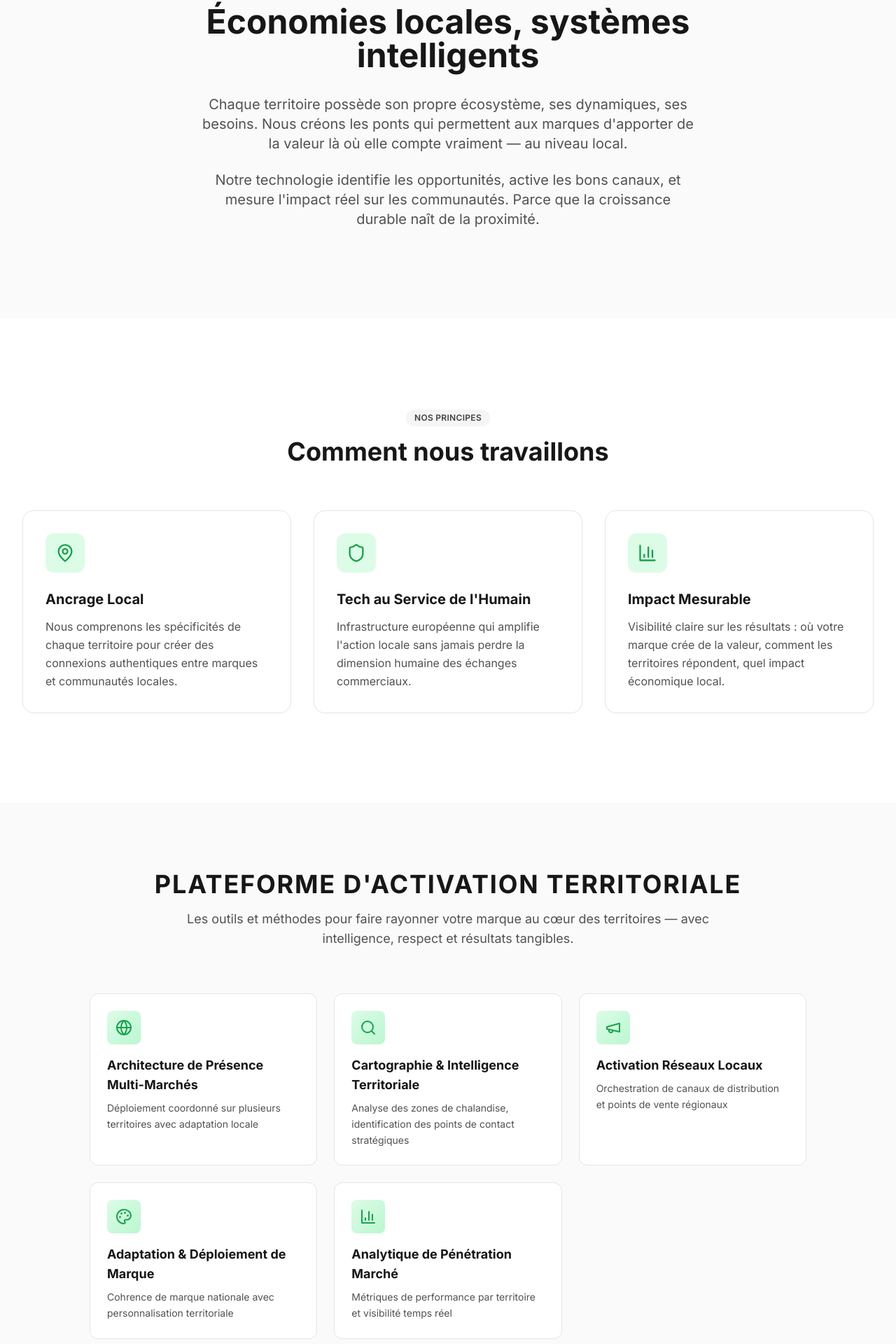
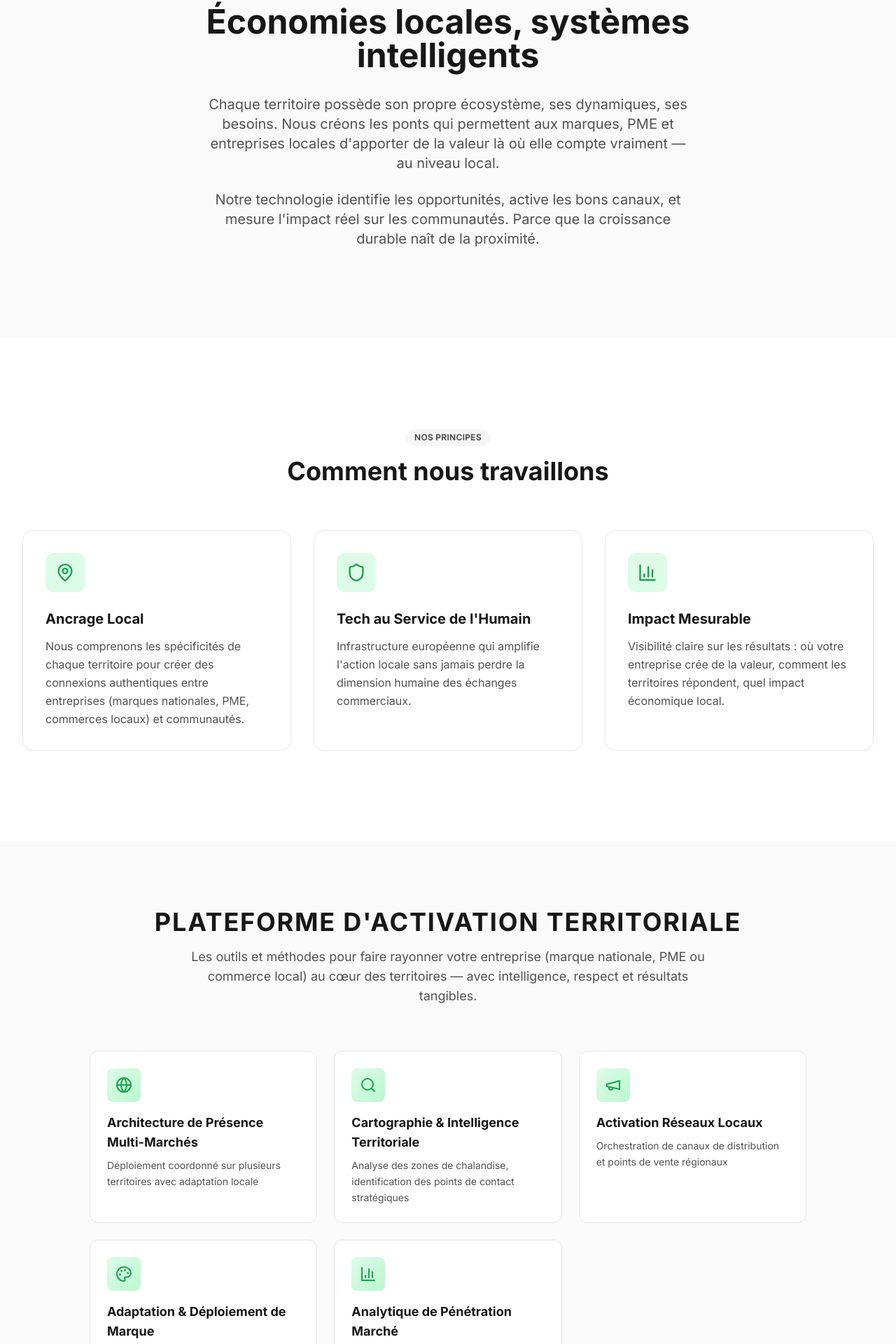
Before and after one commit to FreeStylr/MXLFR-temp, a React (Vite) app: page / in a window 1280 px wide. Shown: the part 1053-2973 px from the top of the page at 70% size. Built offline with nearby package versions, Linux system fonts and the light colour scheme.

Commit message:
Updated App.tsx

```diff
--- a/src/App.tsx
+++ b/src/App.tsx
@@ -145,7 +145,7 @@ function App() {
     {
       icon: Palette,
       title: 'Adaptation & Déploiement de Marque',
-      description: 'Cohrence de marque nationale avec personnalisation territoriale'
+      description: 'Cohérence de marque (grands groupes, PME) avec personnalisation territoriale'
     },
     {
       icon: BarChart3,
@@ -418,7 +418,7 @@ function App() {
             Économies locales, systèmes intelligents
           </h2>
           <p className="text-lg sm:text-xl text-neutral-600 leading-relaxed mb-6">
-            Chaque territoire possède son propre écosystème, ses dynamiques, ses besoins. Nous créons les ponts qui permettent aux marques d'apporter de la valeur là où elle compte vraiment — au niveau local.
+            Chaque territoire possède son propre écosystème, ses dynamiques, ses besoins. Nous créons les ponts qui permettent aux marques, PME et entreprises locales d'apporter de la valeur là où elle compte vraiment — au niveau local.
           </p>
           <p className="text-lg sm:text-xl text-neutral-600 leading-relaxed">
             Notre technologie identifie les opportunités, active les bons canaux, et mesure l'impact réel sur les communautés. Parce que la croissance durable naît de la proximité.
@@ -443,7 +443,7 @@ function App() {
               </div>
               <h3 className="text-xl font-bold text-neutral-900 mb-3">Ancrage Local</h3>
               <p className="text-neutral-600 leading-relaxed">
-                Nous comprenons les spécificités de chaque territoire pour créer des connexions authentiques entre marques et communautés locales.
+                Nous comprenons les spécificités de chaque territoire pour créer des connexions authentiques entre entreprises (marques nationales, PME, commerces locaux) et communautés.
               </p>
             </div>
 
@@ -463,7 +463,7 @@ function App() {
               </div>
               <h3 className="text-xl font-bold text-neutral-900 mb-3">Impact Mesurable</h3>
               <p className="text-neutral-600 leading-relaxed">
-                Visibilité claire sur les résultats : où votre marque crée de la valeur, comment les territoires répondent, quel impact économique local.
+                Visibilité claire sur les résultats : où votre entreprise crée de la valeur, comment les territoires répondent, quel impact économique local.
               </p>
             </div>
           </div>
@@ -476,7 +476,7 @@ function App() {
             Plateforme d'Activation Territoriale
           </h2>
           <p className="text-center text-neutral-600 mb-16 text-lg max-w-3xl mx-auto">
-            Les outils et méthodes pour faire rayonner votre marque au cœur des territoires — avec intelligence, respect et résultats tangibles.
+            Les outils et méthodes pour faire rayonner votre entreprise (marque nationale, PME ou commerce local) au cœur des territoires — avec intelligence, respect et résultats tangibles.
           </p>
 
           <div className="grid sm:grid-cols-2 lg:grid-cols-3 gap-6 max-w-5xl mx-auto">
@@ -567,7 +567,7 @@ function App() {
               </div>
               <h3 className="text-xl font-bold text-neutral-900 mb-2">Industriels & Fabricants</h3>
               <p className="text-neutral-600 text-sm">
-                Marques nationales et internationales cherchant une pénétration locale
+                Marques nationales, PME et entreprises régionales cherchant une pénétration locale authentique
               </p>
             </div>
 
@@ -645,7 +645,7 @@ function App() {
                 <span className="text-base font-medium text-teal-400">France</span>
               </div>
               <p className="text-gray-400 text-sm mb-4">
-                Plateforme d'activation territoriale pour marques industrielles
+                Plateforme d'activation territoriale pour entreprises et marques
               </p>
             </div>
 
```
